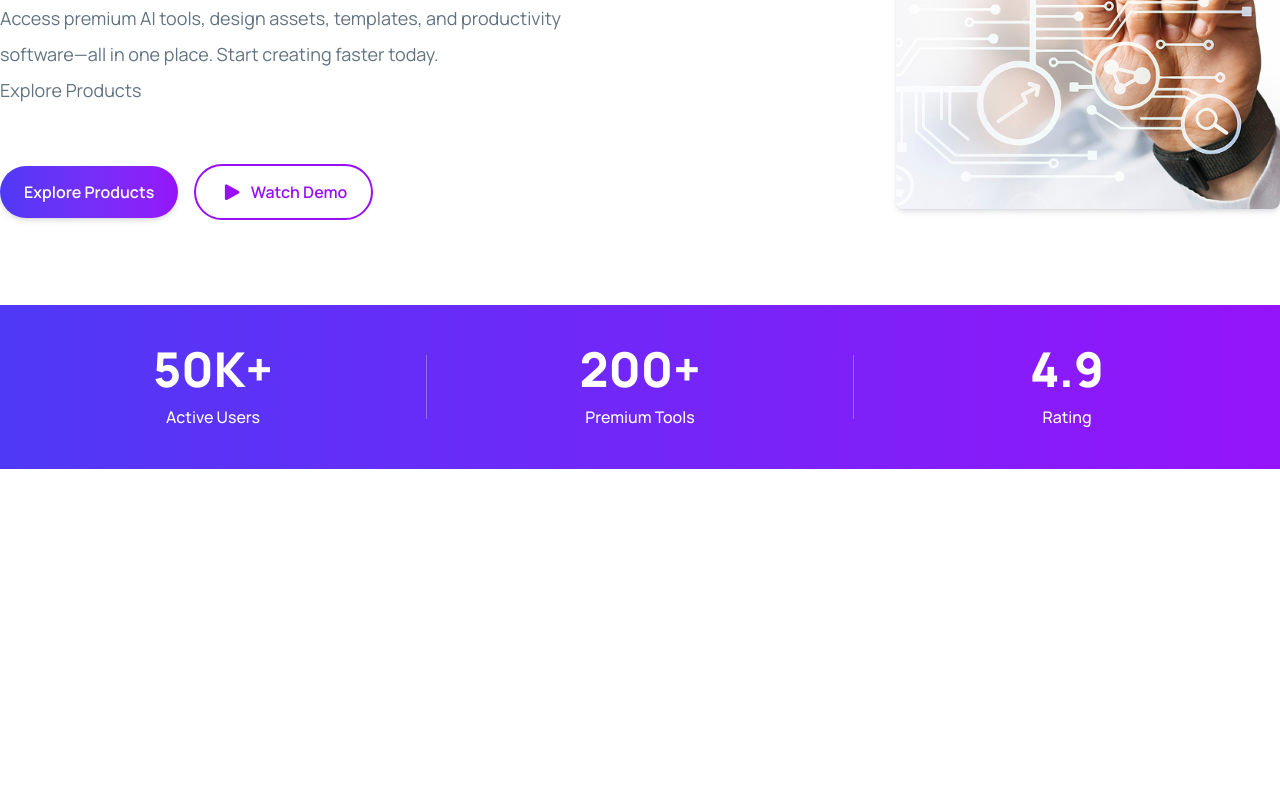
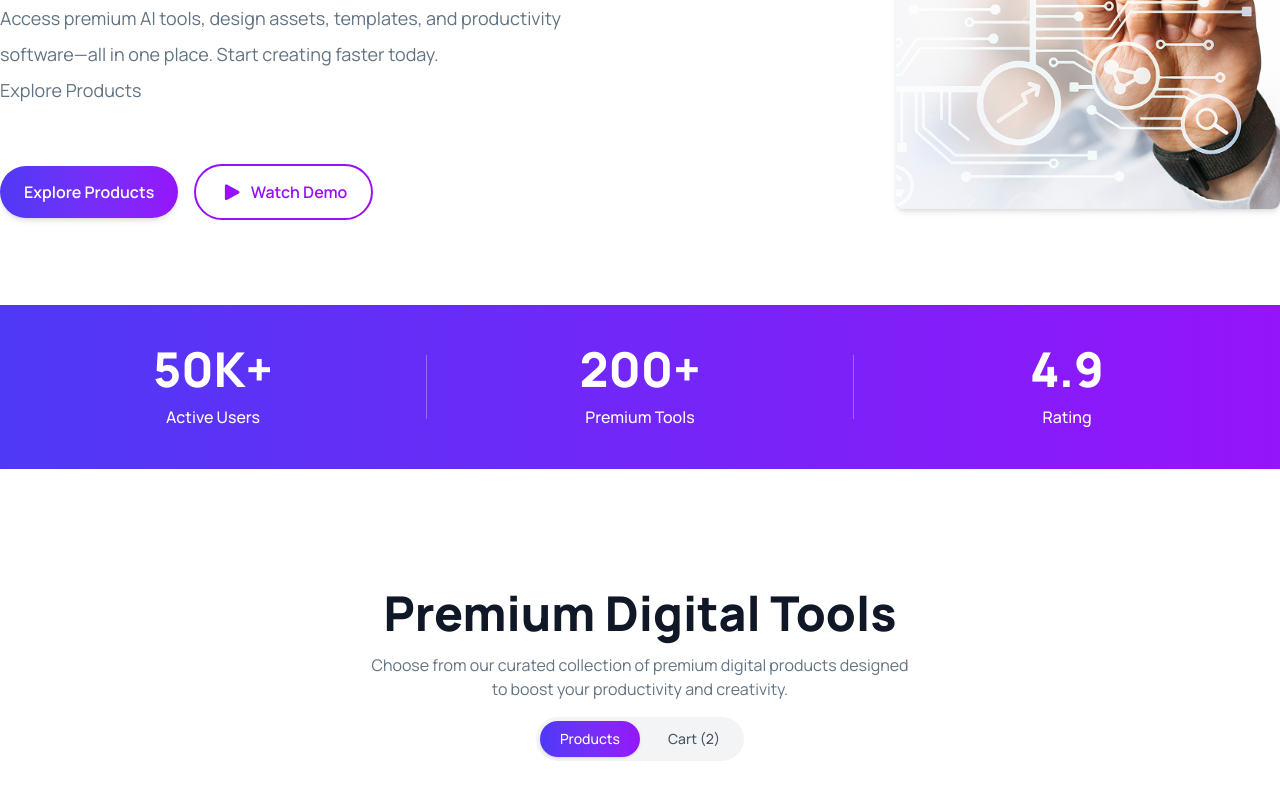
Before and after one commit to shuvr0shishir/DigiTools, a React (Vite) app: page / in a window 1280 px wide. Shown: the part 406-1206 px from the top of the page. Before the commit the page ends 875 px from the top, so only its background shows below. Built offline with nearby package versions, Linux system fonts and the light colour scheme.

Commit message:
Digital Tools  Section Header done

```diff
--- a/src/App.css
+++ b/src/App.css
@@ -11,3 +11,11 @@ body {
 .gradient-bg {
   background: linear-gradient(to right, #4F39F6, #9514FA);
 }
+
+.color-p {
+  color: #627382;
+}
+
+.color-h {
+  color: #101727;
+}
--- a/src/App.jsx
+++ b/src/App.jsx
@@ -1,5 +1,6 @@
 import './App.css'
 import Banner from './components/Banner/Banner'
+import DigitalToolsSection from './components/DigitalToolsSection/DigitalToolsSection'
 import Navbar from './components/Navbar/Navbar'
 import StatsSection from './components/StatsSection/StatsSection'
 
@@ -13,6 +14,7 @@ function App() {
       <main>
         <Banner />
         <StatsSection />
+        <DigitalToolsSection />
       </main>
     </>
   )
--- a/src/components/Banner/Banner.jsx
+++ b/src/components/Banner/Banner.jsx
@@ -14,7 +14,7 @@ const Banner = () => {
 
                 <div className='banner-txt space-y-4'>
                     {/* badge */}
-                    <div className=' py-2 px-4 bg-[#E1E7FF] rounded-4xl inline-block'>
+                    <div className=' py-2 px-4 bg-[#E1E7FF] rounded-4xl w-fit'>
                         <div className="flex gap-1 items-center">
                             {/* ripple dot */}
                             <div class="w-4 h-4 rounded-full bg-purple-400/30 flex items-center justify-center">
@@ -34,10 +34,6 @@ const Banner = () => {
                         software—all in one place. Start creating faster today. <br />
                         Explore Products<br />
                     </p>
-                    {/* <div className='flex items-center gap-4 pt-4'>
-                        <button className="btn gradient-bg p-4 rounded-4xl text-white font-semibold cursor-pointer hover">Get Started</button>
-                        <button className="btn border-2 border-purple-800 p-4 rounded-4xl hover:gradient-bg">Get Started</button>
-                    </div> */}
 
 
                     <div className="flex gap-4 pt-4 items-center">
@@ -49,13 +45,10 @@ const Banner = () => {
                             Explore Products
                         </button>
 
-                        {/* Watch Demo */}
                         <button className="flex items-center gap-2 px-6 py-3 rounded-full
                                             border-2 border-purple-600 text-purple-600 font-semibold
                                             hover:bg-purple-500 hover:text-white
                                             transition-all duration-200 hover:scale-105">
-
-                            {/* Icon */}
                             <span className="text-lg"><i class="fa-solid fa-play"></i></span>
 
                             Watch Demo
--- /dev/null
+++ b/src/components/DigitalToolsSection/DTSectionHeader.jsx
@@ -0,0 +1,47 @@
+import React, { useState } from 'react';
+
+const DTSectionHeader = () => {
+    const [active, setActive] = useState('products')
+
+    return (
+        <div className='SectionHeader space-y-4 mb-10 text-center'>
+            <h2 className='color-h text-5xl font-extrabold'>Premium Digital Tools</h2>
+
+            <p className='color-p'>
+                Choose from our curated collection of premium digital products designed<br />
+                to boost your productivity and creativity.
+            </p>
+
+            <div className="flex items-center gap-2 bg-gray-100 p-1 rounded-full w-fit mx-auto font-bold">
+
+                <button
+                    onClick={() => setActive("products")}
+                    className={`px-5 py-2 rounded-full text-sm font-medium transition-all duration-300 ease-in-out
+                        ${active === "products"
+                            ? "bg-linear-to-r from-[#4F39F6] to-[#9514FA] text-white shadow"
+                            : "text-gray-600"
+                        }`
+                    }
+                >
+                    Products
+                </button>
+
+                {/* Cart */}
+                <button
+                    onClick={() => setActive("cart")}
+                    className={`px-5 py-2 rounded-full text-sm font-medium transition-all duration-300 ease-in-out
+                        ${active === "cart"
+                            ? "bg-linear-to-r from-[#4F39F6] to-[#9514FA] text-white shadow"
+                            : "text-gray-600"
+                        }`
+                    }
+                >
+                    Cart (<span>2</span>)
+                </button>
+
+            </div>
+        </div>
+    );
+};
+
+export default DTSectionHeader;
--- /dev/null
+++ b/src/components/DigitalToolsSection/DigitalToolsSection.jsx
@@ -0,0 +1,12 @@
+import React from 'react';
+import DTSectionHeader from './DTSectionHeader';
+
+const DigitalToolsSection = () => {
+    return (
+        <section className='DigitalToolsSection container mx-auto my-10 sm:my-[120px]'>
+            <DTSectionHeader />
+        </section>
+    );
+};
+
+export default DigitalToolsSection;
```
